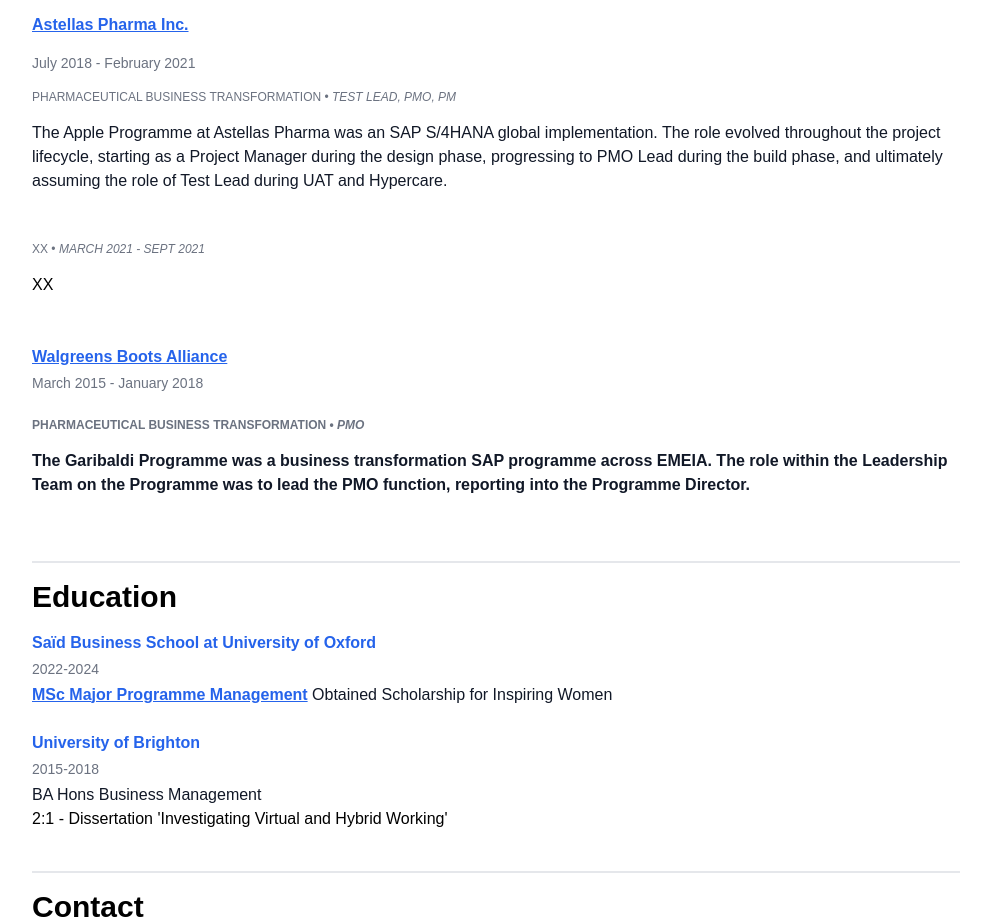
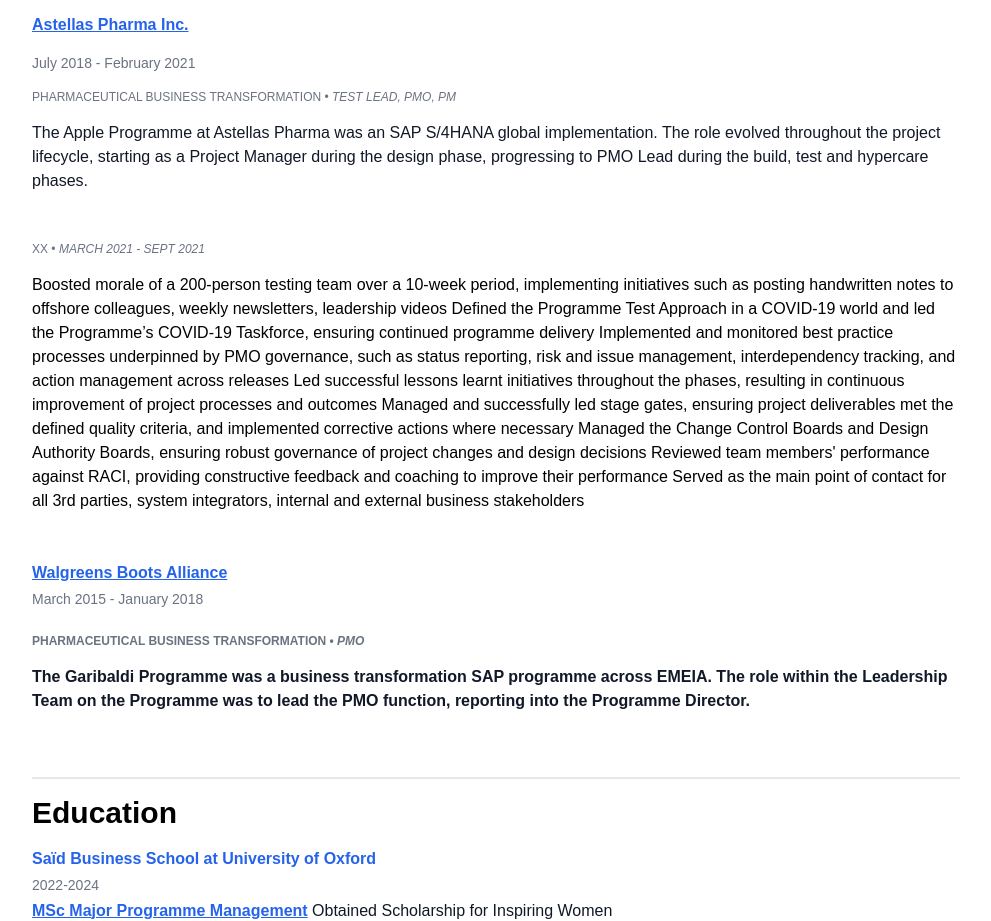
Before and after one commit to lauren11xx/lauren11xx.github.io, a website: page index.html in a window 1280 px wide. Shown: the part 1044-1965 px from the top of the page, without its empty margins (144-1135 px from the left). Drawn offline with Linux system fonts and the light colour scheme; a web font is replaced by a local one.

Commit message:
Update index.html
job bullets

```diff
--- a/index.html
+++ b/index.html
@@ -170,14 +170,22 @@
                     Pharmaceutical Business Transformation &#x2022; <em> Test Lead, PMO, PM </em>
                   </h4>
                   <p class="text-ms text-gray-900 leading-6">
-                   The Apple Programme at Astellas Pharma was an SAP S/4HANA global implementation. The role evolved throughout the project lifecycle, starting as a Project Manager during the design phase, progressing to PMO Lead during the build phase, and ultimately assuming the role of Test Lead during UAT and Hypercare.
+                   The Apple Programme at Astellas Pharma was an SAP S/4HANA global implementation. The role evolved throughout the project lifecycle, starting as a Project Manager during the design phase, progressing to PMO Lead during the build, test and hypercare phases.
                 <li class="space-y-4">
                   <h4 class="text-xs uppercase text-gray-500">
                     XX &#x2022;
                     <em>March 2021 - Sept 2021</em>
                   </h4>
                   <p>
-                   XX
+                   Boosted morale of a 200-person testing team over a 10-week period, implementing initiatives such as posting handwritten notes to offshore colleagues, weekly newsletters, leadership videos
+Defined the Programme Test Approach in a COVID-19 world and led the Programme’s COVID-19 Taskforce, ensuring continued programme delivery
+Implemented and monitored best practice processes underpinned by PMO governance, such as status reporting, risk and issue management, interdependency tracking, and action management across releases
+Led successful lessons learnt initiatives throughout the phases, resulting in continuous improvement of project processes and outcomes
+Managed and successfully led stage gates, ensuring project deliverables met the defined quality criteria, and implemented corrective actions where necessary
+Managed the Change Control Boards and Design Authority Boards, ensuring robust governance of project changes and design decisions
+Reviewed team members' performance against RACI, providing constructive feedback and coaching to improve their performance
+Served as the main point of contact for all 3rd parties, system integrators, internal and external business stakeholders
+
                   </p>
                 </li>
 
```
